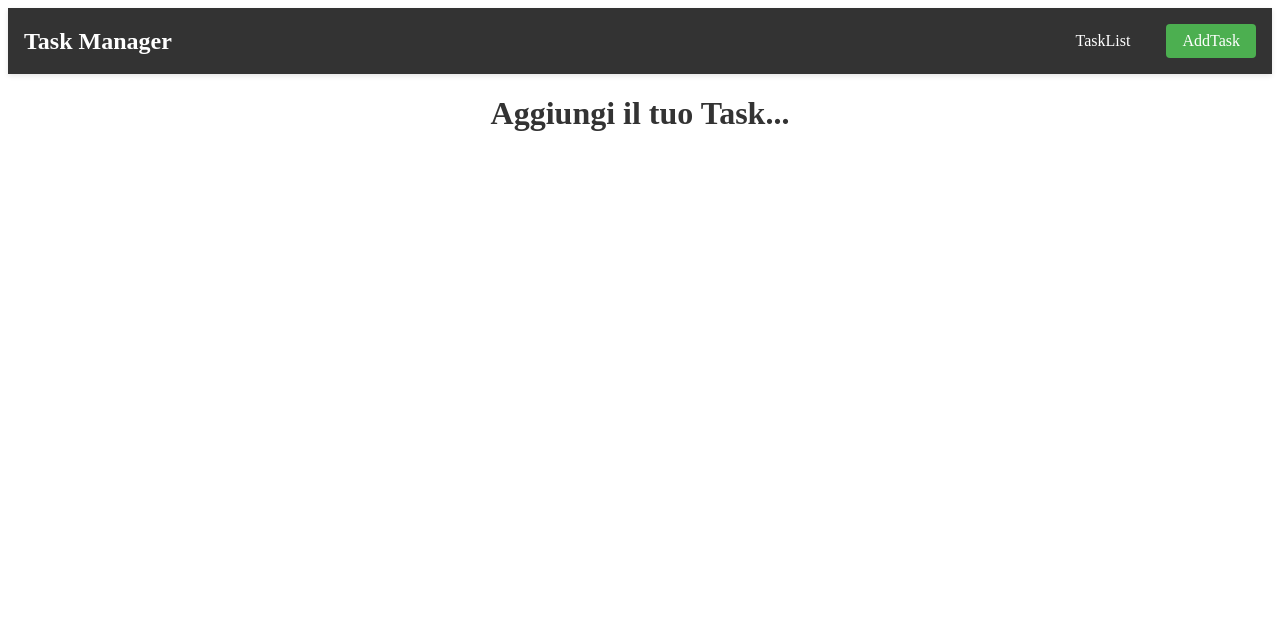
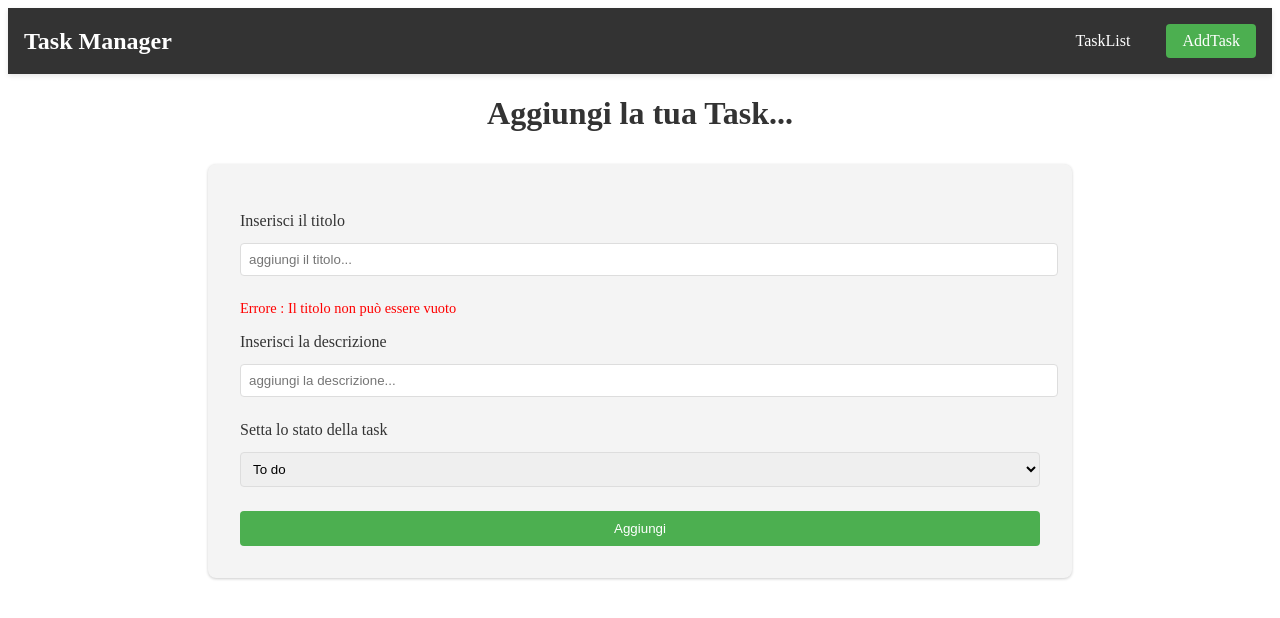
Before and after one commit to Luca-Belardinelli/ex-react-task-manager, a React (Vite) app: page /add in a window 1280 px wide. Shown: the top 618 px of the page. Built offline with nearby package versions, Linux system fonts and the light colour scheme; no server answers.

Commit message:
Milestone5

```diff
--- a/src/index.css
+++ b/src/index.css
@@ -89,3 +89,52 @@ tr:hover {
 .green {
     background-color: green;
 }
+
+
+/* form styles */
+.form-container {
+    max-width: 800px;
+    margin: 2rem auto;
+    padding: 2rem;
+    background-color: #f4f4f4;
+    border-radius: 8px;
+    box-shadow: 0 1px 3px rgba(0, 0, 0, 0.2);
+}
+
+.form-section {
+    margin-bottom: 1.5rem;
+}
+
+.form-section p {
+    color: #333;
+    margin-bottom: 0.5rem;
+}
+
+.form-section input,
+.form-section select {
+    width: 100%;
+    padding: 8px;
+    border: 1px solid #ddd;
+    border-radius: 4px;
+    margin-top: 5px;
+}
+
+.error-message {
+    color: red;
+    font-size: 0.9rem;
+    margin-top: 5px;
+}
+
+.submit-button {
+    background-color: #4CAF50;
+    color: white;
+    padding: 10px 20px;
+    border: none;
+    border-radius: 4px;
+    cursor: pointer;
+    width: 100%;
+}
+
+.submit-button:hover {
+    background-color: #45a049;
+}
--- a/src/pages/AddTask.jsx
+++ b/src/pages/AddTask.jsx
@@ -1,8 +1,84 @@
+import { useState, useRef, useMemo } from "react";
+
+// Costanti per la validazione dei campi
+const symbols = "!@#$%^&*()-_=+[]{}|;:'\",.<>?/`~";
+
+function AddTask() {
+
+    // stati per il form
+    // input controllato
+    const [title, setTitle] = useState('');
+    // input non controllato
+    const description = useRef();
+    const status = useRef();
 
 
-function AddTask() {
+    // validazione titolo
+    const notValidTitle = useMemo(() => {
+        if (!title.trim()) {
+            return "Errore : Il titolo non può essere vuoto"
+        }
+
+        if ([...title].some(c => symbols.includes(c))) {
+            return "Errore : Il titolo non può contenere caratteri speciali"
+        }
+    }, [title])
+
+
+
+    // funzione che gestisce l'invio del form
+    const handleSubmit = e => {
+        e.preventDefault();
+        if (notValidTitle) return
+        const newTask = {
+            title: title.trim(),
+            description: description.current.value,
+            status: status.current.value
+        }
+        console.log(newTask)
+    }
+
+
+
     return (
-        <h1>Aggiungi il tuo Task...</h1>
+        <>
+            <h1>Aggiungi la tua Task...</h1>
+            <div className="form-container">
+                <form onSubmit={handleSubmit}>
+                    <section className="form-section">
+                        <p>Inserisci il titolo</p>
+                        <input type="text"
+                            value={title}
+                            onChange={(e) => setTitle(e.target.value)}
+                            placeholder="aggiungi il titolo..."
+                        />
+                    </section>
+
+                    {notValidTitle && (
+                        <p className="error-message">{notValidTitle}</p>
+                    )}
+
+                    <section className="form-section">
+                        <p>Inserisci la descrizione</p>
+                        <input type="text-area"
+                            ref={description}
+                            placeholder="aggiungi la descrizione..."
+                        />
+                    </section>
+
+                    <section className="form-section">
+                        <p>Setta lo stato della task</p>
+                        <select ref={status} defaultValue={"To do"}>
+                            <option value="To do">To do</option>
+                            <option value="Doing">Doing</option>
+                            <option value="Done">Done</option>
+                        </select>
+                    </section>
+
+                    <button type="submit" className="submit-button">Aggiungi</button>
+                </form>
+            </div>
+        </>
     )
 }
 
```
